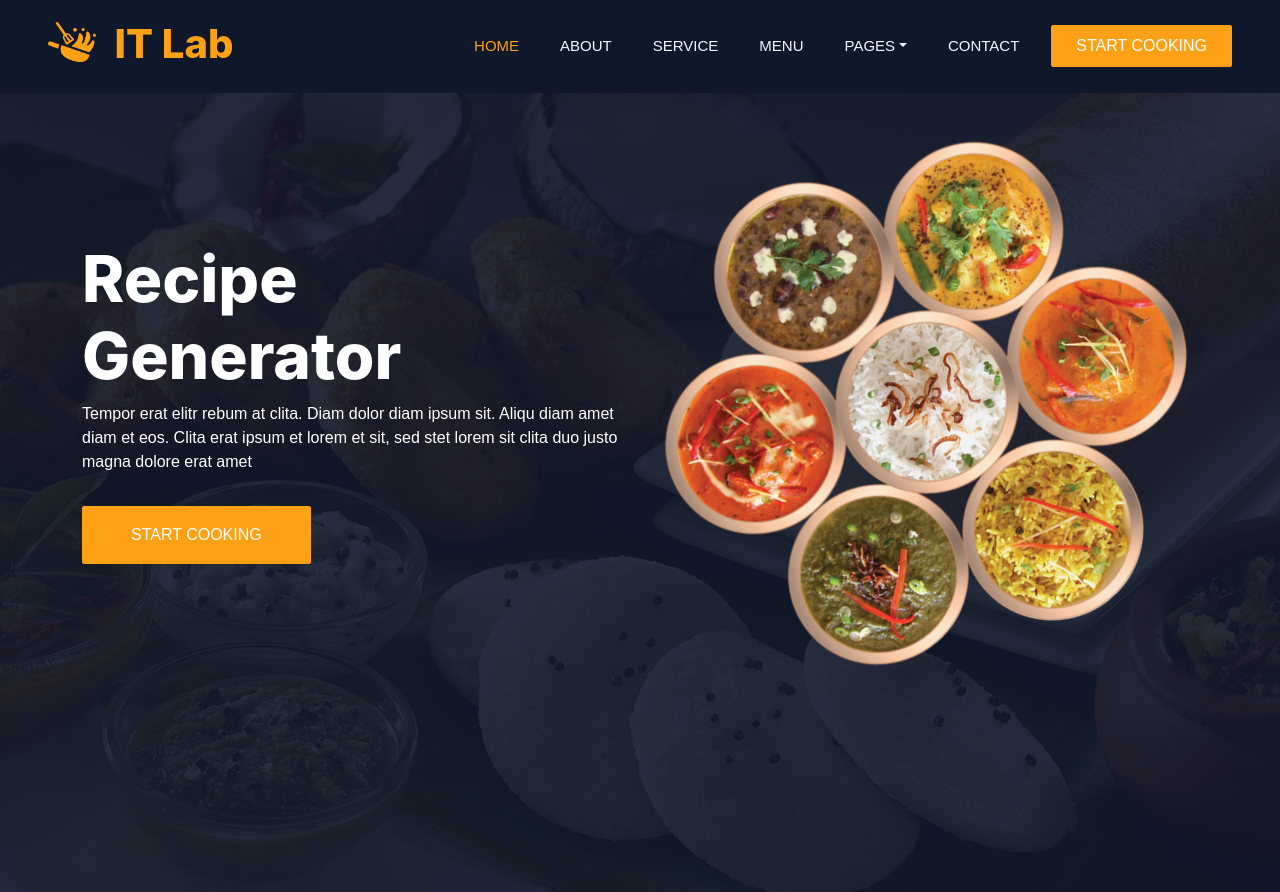
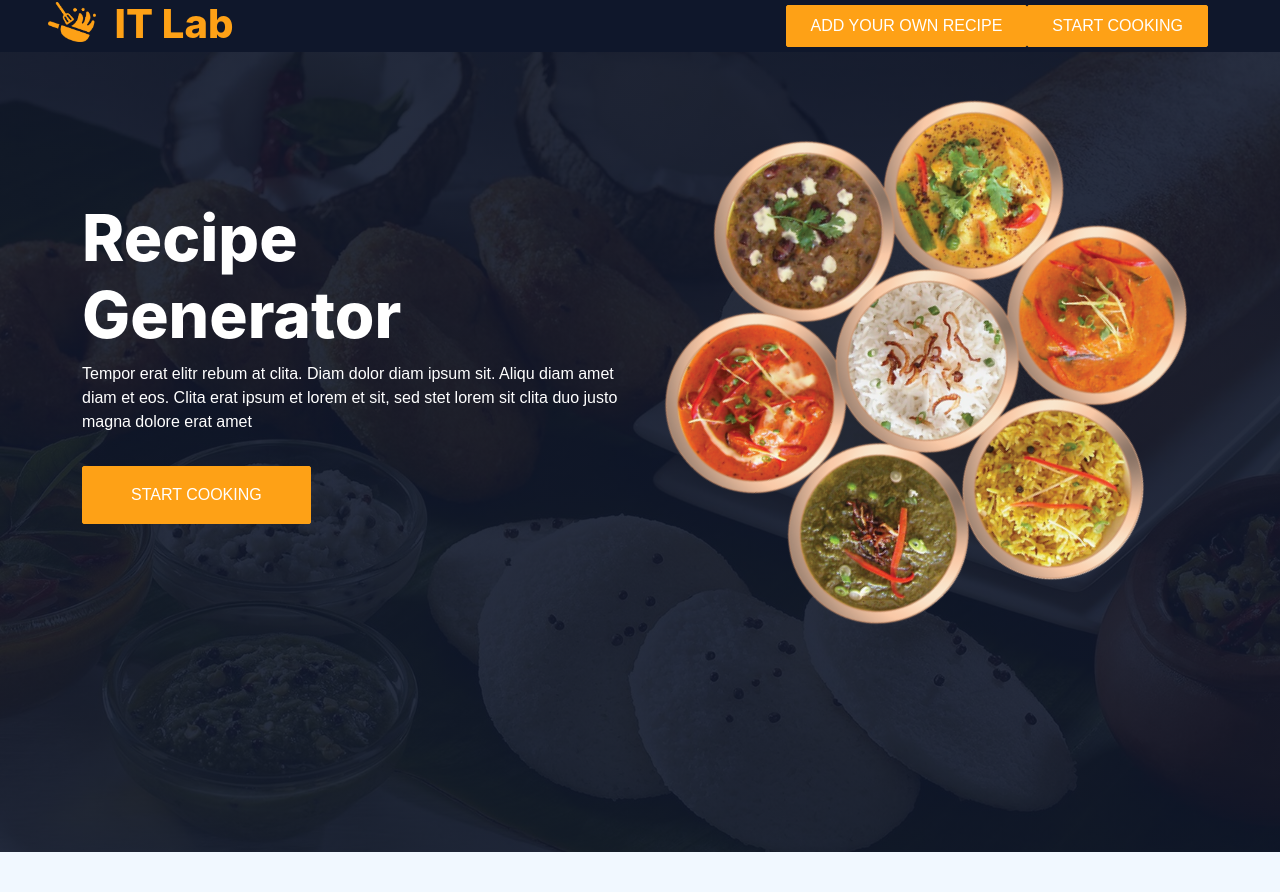
Before and after one commit to omnomsom/ITLab-Mini_Project, a Django app: page / in a window 1280 px wide. Shown: the top 892 px of the page. Run offline with Django 4.2, Linux system fonts and the light colour scheme; some libraries are stand-ins or nearby versions.

Commit message:
Add files via upload

```diff
--- a/miniproject/recipe/templates/index.html
+++ b/miniproject/recipe/templates/index.html
@@ -5,7 +5,7 @@
 
 <head>
     <meta charset="utf-8">
-    <title>Restoran - Bootstrap Restaurant Template</title>
+    <title>FindADish</title>
     <meta content="width=device-width, initial-scale=1.0" name="viewport">
     <meta content="" name="keywords">
     <meta content="" name="description">
@@ -60,20 +60,9 @@
             </button>
             <div class="collapse navbar-collapse" id="navbarCollapse">
                 <div class="navbar-nav ms-auto py-0 pe-4">
-                    <a href="index.html" class="nav-item nav-link active">Home</a>
-                    <a href="about.html" class="nav-item nav-link">About</a>
-                    <a href="service.html" class="nav-item nav-link">Service</a>
-                    <a href="menu.html" class="nav-item nav-link">Menu</a>
-                    <div class="nav-item dropdown">
-                        <a href="#" class="nav-link dropdown-toggle" data-bs-toggle="dropdown">Pages</a>
-                        <div class="dropdown-menu m-0">
-                            <a href="booking.html" class="dropdown-item">Booking</a>
-                            <a href="team.html" class="dropdown-item">Our Team</a>
-                            <a href="testimonial.html" class="dropdown-item">Testimonial</a>
-                        </div>
-                    </div>
-                    <a href="contact.html" class="nav-item nav-link">Contact</a>
-                </div>
+                    <form action='/add'>
+                     <button type='submit' class="btn btn-primary py-2 px-4">Add Your Own Recipe</button>
+                    </form>
 
                 <form method="get" action="#ing-div">
                     <button type="submit" class="btn btn-primary py-2 px-4">Start Cooking</button>
```
Also changed, not shown: miniproject/recipe/templates/add.html (added, +7 -0 lines).
